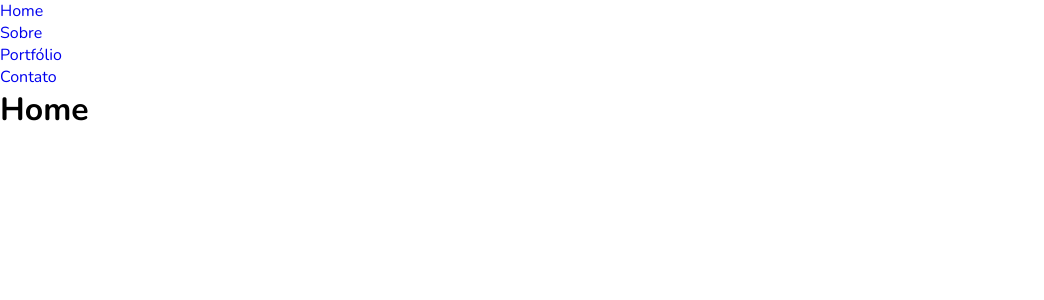
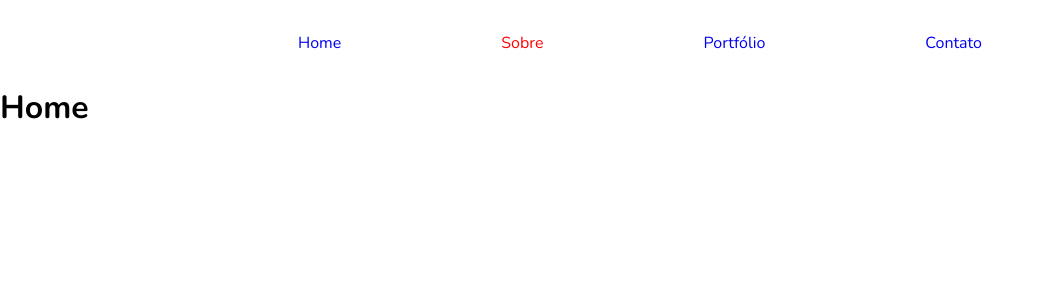
Before and after one commit to pati-rocha/meu-site-react, a React (Vite) app: page / in a window 1280 px wide. Shown: the top 300 px of the page, without its empty margins (0-1044 px from the left). Built offline with nearby package versions, Linux system fonts and the light colour scheme.

Commit message:
create first component

```diff
--- a/src/Router.jsx
+++ b/src/Router.jsx
@@ -1,6 +1,6 @@
 import { BrowserRouter, Routes, Route } from "react-router-dom";
 
-import { Menu } from "./components/Menu";
+import { Menu } from "./components/Menu/menu";
 
 import { Home } from "./pages/Home";
 import { Sobre } from "./pages/Sobre";
--- a/src/components/Menu.jsx
+++ b/src/components/Menu/menu.jsx
@@ -1,14 +1,16 @@
 import { Link } from "react-router-dom";
+
+import styles from "./menu.module.css"
 
 export function Menu() {
   return (
     <nav>
-      <ul>
+      <ul className={styles.container}>
         <li>
           <Link to="/"> Home </Link>
         </li>
         <li>
-          <Link to="/sobre"> Sobre </Link>
+          <Link className={styles.link}to="/sobre"> Sobre </Link>
         </li>
         <li>
           <Link to="/portfolio"> Portfólio </Link>
--- /dev/null
+++ b/src/components/Menu/menu.module.css
@@ -0,0 +1,12 @@
+.container {
+    display: flex;
+    align-items: center;
+    justify-content: center;
+    gap: 10rem;
+    padding: 2rem;
+    background: #fff;
+    color: blue;
+}
+.link {
+    color: red;
+}
```
